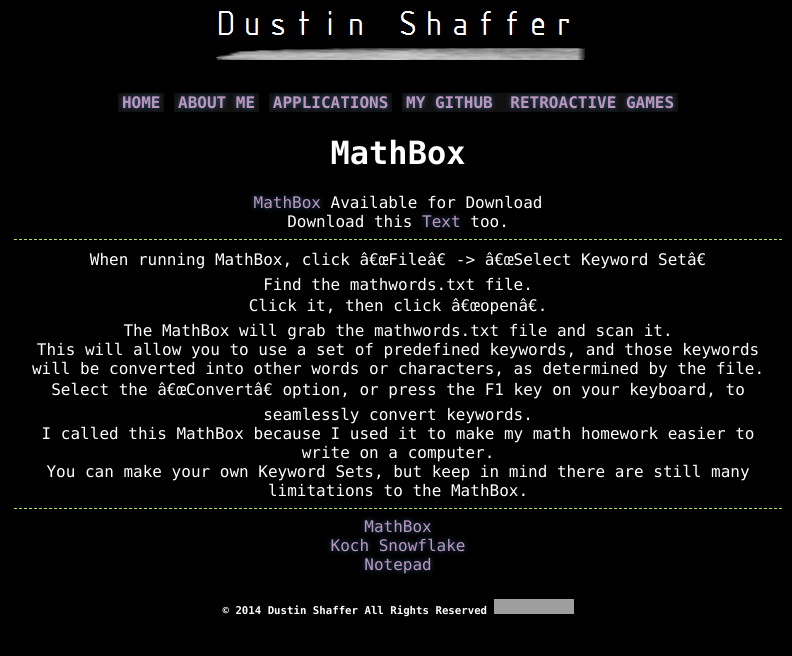
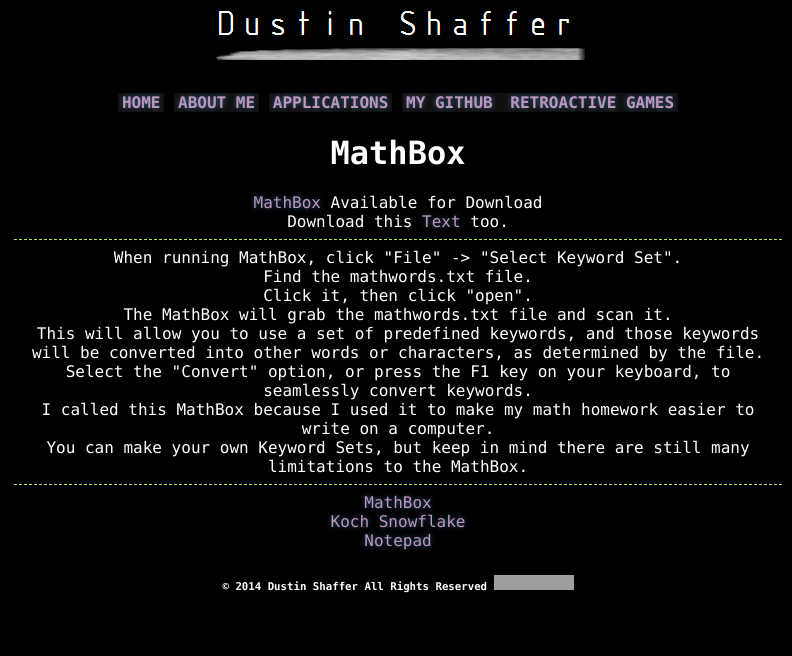
Before and after one commit to misterdustinface/misterdustinface.github.io, a Jekyll site: the page built from _posts/2014-2-13-mathbox.md, in a window 1280 px wide. Shown: the top 656 px of the page, without its empty margins (242-1034 px from the left). Built offline with Jekyll 4.4.1, drawn with Linux system fonts in a browser that asks for light colours; nearby versions of some CDN libraries; a style sheet for code colours, icons or effects is not loaded; grey boxes are pictures that could not be loaded.

Commit message:
Update 2014-2-13-mathbox.md

```diff
--- a/_posts/2014-2-13-mathbox.md
+++ b/_posts/2014-2-13-mathbox.md
@@ -12,21 +12,23 @@
 
 ---
 
-When running MathBox, click "File" -> "Select Keyword Set"
+<ul>
+<li>When running MathBox, click "File" -> "Select Keyword Set".</li>
 
-Find the mathwords.txt file.
+<li>Find the mathwords.txt file.</li>
 
-Click it, then click "open".
+<li>Click it, then click "open".</li>
 
-The MathBox will grab the mathwords.txt file and scan it.
+<li>The MathBox will grab the mathwords.txt file and scan it.</li>
 
-This will allow you to use a set of predefined keywords, and those keywords will be converted into other words or characters, as determined by the file.
+<li>This will allow you to use a set of predefined keywords, and those keywords will be converted into other words or characters, as determined by the file.</li>
 
-Select the "Convert" option, or press the F1 key on your keyboard, to seamlessly convert keywords.
+<li>Select the "Convert" option, or press the F1 key on your keyboard, to seamlessly convert keywords.</li>
 
-I called this MathBox because I used it to make my math homework easier to write on a computer.
+<li>I called this MathBox because I used it to make my math homework easier to write on a computer.</li>
 
-You can make your own Keyword Sets, but keep in mind there are still many limitations to the MathBox.
+<li>You can make your own Keyword Sets, but keep in mind there are still many limitations to the MathBox.</li>
+</ul>
 
 ---
 
```
